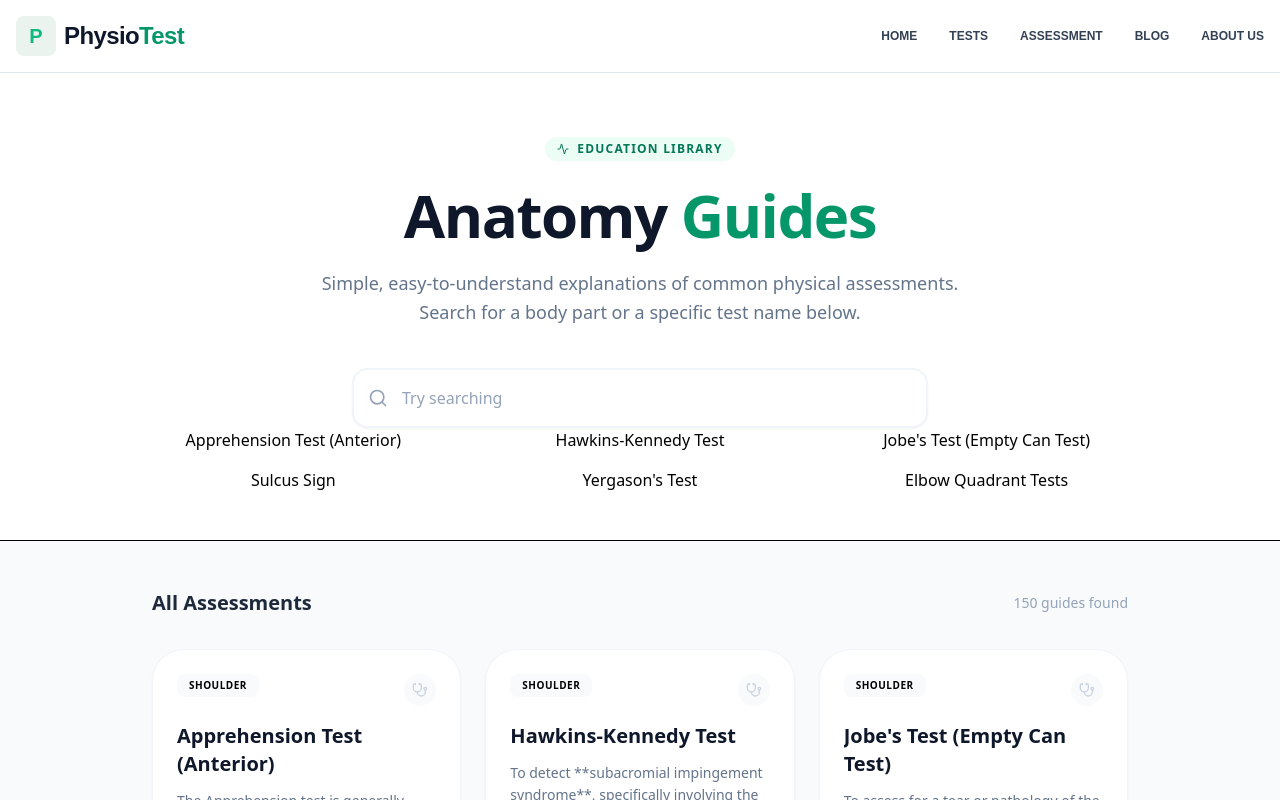
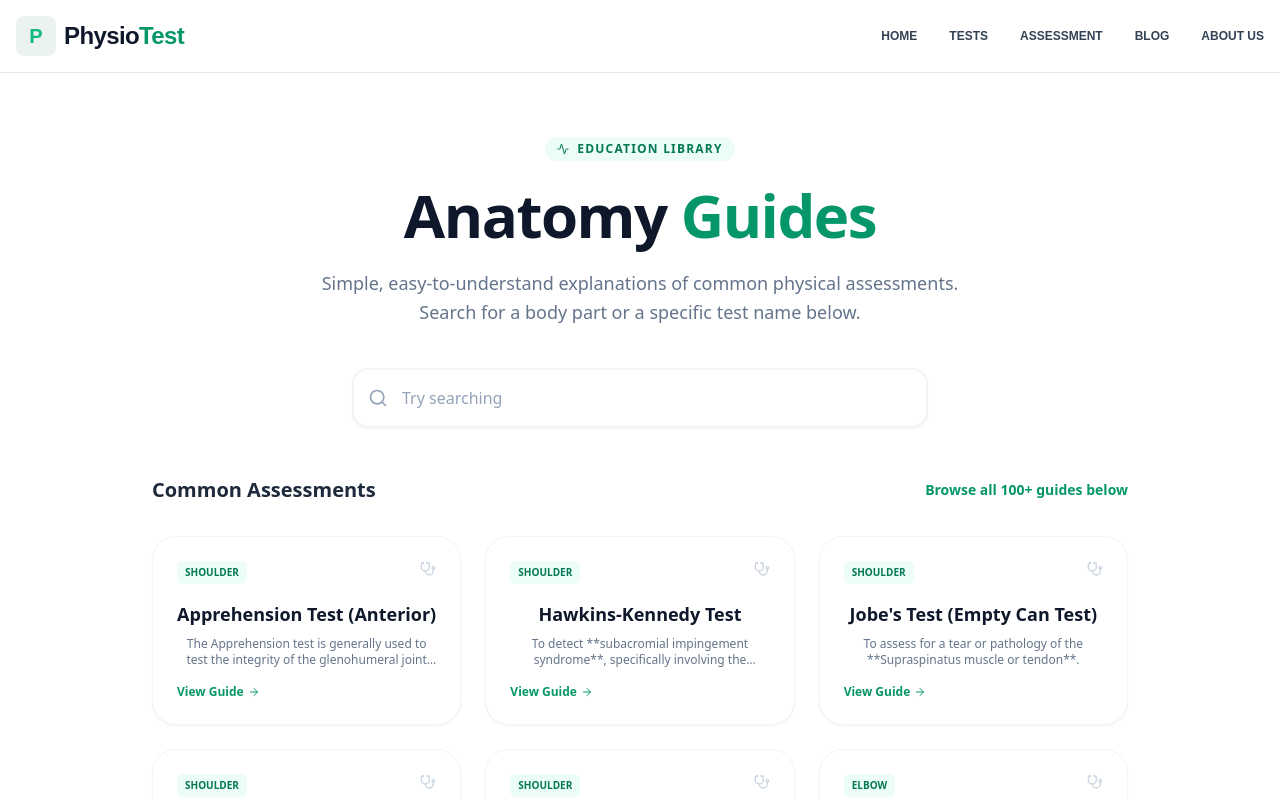
Before and after one commit to kul349/physio-tests-app, a React (Vite) app: page /page/test-details in a window 1280 px wide. Built offline with nearby package versions, Linux system fonts and the light colour scheme.

Commit message:
adding the some features

```diff
--- a/src/pages/TestDetailPage.jsx
+++ b/src/pages/TestDetailPage.jsx
@@ -99,12 +99,46 @@ function TestDetailPage() {
                 className="block w-full pl-12 pr-4 py-4 bg-white border-2 border-slate-100 rounded-2xl text-slate-900 placeholder-slate-400 focus:outline-none focus:ring-4 focus:ring-emerald-500/10 focus:border-emerald-500 transition-all shadow-sm"
               />
             </div>
-            <div className="grid grid-cols-1 md:grid-cols-3 gap-4">
-              {filtered.slice(0, 6).map((test) => (
-                <Link key={test.id} to={`/tests/${test.slug}`}>
-                  {test.test_name}
-                </Link>
-              ))}
+            {/* FEATURED SECTION - Add this below your search bar */}
+            <div className="max-w-5xl mx-auto px-6 mt-12">
+              <div className="flex items-center justify-between mb-8">
+                <h2 className="text-xl font-bold text-slate-800">
+                  Common Assessments
+                </h2>
+                <span className="text-emerald-600 text-sm font-semibold">
+                  Browse all 100+ guides below
+                </span>
+              </div>
+
+              <div className="grid grid-cols-1 md:grid-cols-2 lg:grid-cols-3 gap-6">
+                {filtered.slice(0, 6).map((test) => (
+                  <Link
+                    key={test.id}
+                    to={`/tests/${test.slug}`}
+                    className="group bg-white rounded-3xl p-6 border border-slate-100 shadow-sm hover:shadow-md hover:border-emerald-500/30 transition-all flex flex-col"
+                  >
+                    <div className="flex justify-between items-start mb-4">
+                      <span className="px-2 py-1 bg-emerald-50 text-emerald-700 text-[10px] font-bold uppercase rounded-md">
+                        {test.region}
+                      </span>
+                      <Stethoscope className="w-4 h-4 text-slate-300 group-hover:text-emerald-500 transition-colors" />
+                    </div>
+
+                    <h3 className="text-lg font-bold text-slate-900 mb-2 group-hover:text-emerald-600 transition-colors">
+                      {test.test_name}
+                    </h3>
+
+                    <p className="text-slate-500 text-xs line-clamp-2 mb-4">
+                      {test.purpose}
+                    </p>
+
+                    <div className="mt-auto flex items-center text-emerald-600 text-xs font-bold">
+                      View Guide{" "}
+                      <ArrowRight className="w-3 h-3 ml-1 group-hover:translate-x-1 transition-transform" />
+                    </div>
+                  </Link>
+                ))}
+              </div>
             </div>
           </div>
         </div>
```
